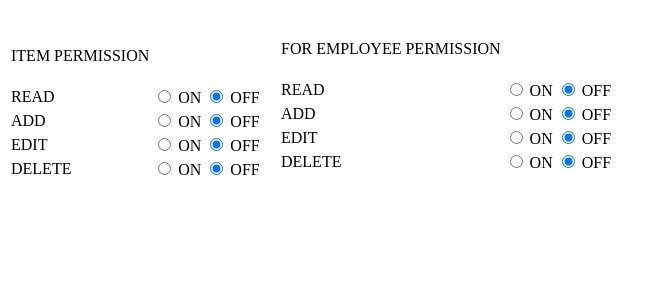
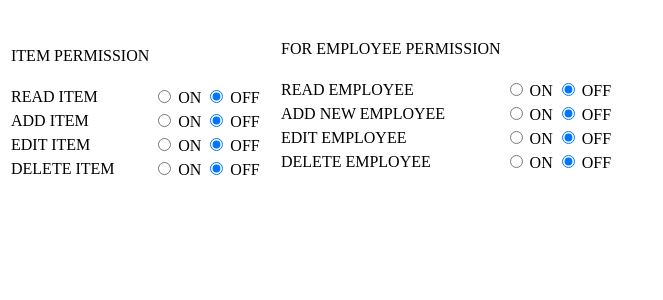
Before and after one commit to nijanthan/git-hub-, a CodeIgniter app: the page made by application/views/edit_employee_permission.php in a window 1280 px wide. Shown: the top 300 px of the page, without its empty margins (0-663 px from the left). Run offline with CodeIgniter, Linux system fonts and the light colour scheme; data that the repository does not hold is empty.

Commit message:
permission
permission

```diff
--- a/application/views/edit_employee_permission.php
+++ b/application/views/edit_employee_permission.php
@@ -38,19 +38,19 @@ foreach ($edrow as $drow){
 
 ?>
 
-<tr><td><label>READ</label> </td>
+<tr><td><label>READ ITEM</label> </td>
     <td><input type="radio" name="read" value="0001" <?php if($read==1){ ?>checked<?php }?> > ON</td>
     <td><input type="radio" name="read" value="0000" <?php if($read==0) { ?>checked<?php }?> > OFF</td>
 </tr>
-<tr><td><label>ADD</label> </td>
+<tr><td><label>ADD ITEM</label> </td>
     <td><input type="radio" name="add" value="0010" <?php if($add==1){ ?>checked<?php }?> > ON</td>
     <td><input type="radio" name="add" value="0000" <?php if($add==0){ ?>checked<?php }?>> OFF</td>
 </tr>
-<tr><td><label>EDIT</label> </td>
+<tr><td><label>EDIT ITEM</label> </td>
     <td><input type="radio" name="edit" value="0100"<?php if($edit==1){ ?>checked<?php }?>> ON</td>
     <td><input type="radio" name="edit" value="0000" <?php if($edit==0){ ?>checked<?php }?>> OFF</td>
 </tr>
-<tr><td><label>DELETE</label> </td>
+<tr><td><label>DELETE ITEM</label> </td>
     <td><input type="radio" name="delete" value="1000" <?php if($delete==1 ){ ?>checked<?php }?>> ON</td>
     <td><input type="radio" name="delete" value="0000" <?php if($delete==0){ ?>checked<?php }?>> OFF</td>
 </tr>
@@ -75,19 +75,19 @@ foreach ($edrow as $drow){
 
 ?>
 
-<tr><td><label>READ</label> </td>
+<tr><td><label>READ EMPLOYEE </label> </td>
     <td><input type="radio" name="eread" value="0001" <?php if($eread==1){ ?>checked<?php }?> > ON</td>
     <td><input type="radio" name="eread" value="0000" <?php if($eread==0) { ?>checked<?php }?> > OFF</td>
 </tr>
-<tr><td><label>ADD</label> </td>
+<tr><td><label>ADD NEW EMPLOYEE</label> </td>
     <td><input type="radio" name="eadd" value="0010" <?php if($eadd==1){ ?>checked<?php }?> > ON</td>
     <td><input type="radio" name="eadd" value="0000" <?php if($eadd==0){ ?>checked<?php }?>> OFF</td>
 </tr>
-<tr><td><label>EDIT</label> </td>
+<tr><td><label>EDIT EMPLOYEE</label> </td>
     <td><input type="radio" name="eedit" value="0100"<?php if($eedit==1){ ?>checked<?php }?>> ON</td>
     <td><input type="radio" name="eedit" value="0000" <?php if($eedit==0){ ?>checked<?php }?>> OFF</td>
 </tr>
-<tr><td><label>DELETE</label> </td>
+<tr><td><label>DELETE EMPLOYEE</label> </td>
     <td><input type="radio" name="edelete" value="1000" <?php if($edelete==1 ){ ?>checked<?php }?>> ON</td>
     <td><input type="radio" name="edelete" value="0000" <?php if($edelete==0){ ?>checked<?php }?>> OFF</td>
 </tr>
```
